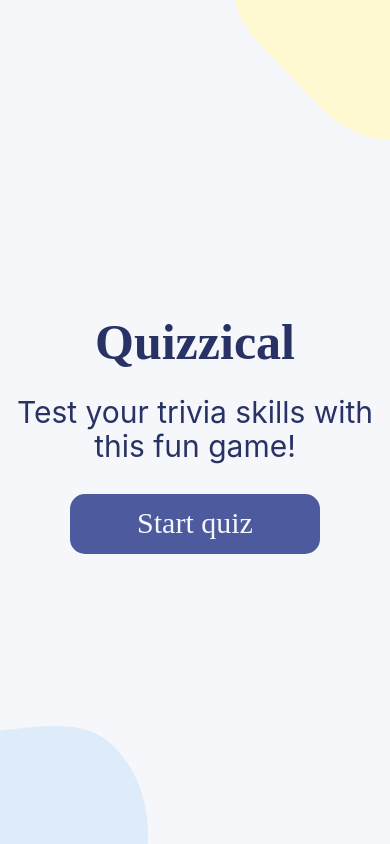
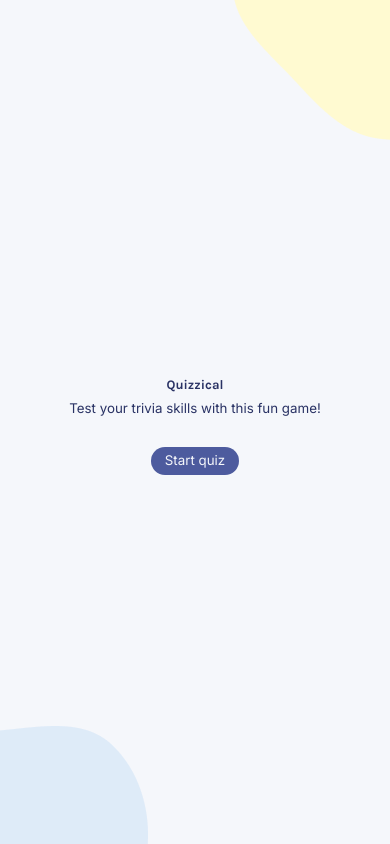
Before and after one commit to SedaIcel/quizzical, a React (Vite) app: page / in a window 390 px wide. Built offline with nearby package versions, Linux system fonts and the light colour scheme.

Commit message:
final styling and data control

```diff
--- a/index.html
+++ b/index.html
@@ -1,9 +1,20 @@
 <html>
-    <head><link rel="stylesheet" href="https://cdnjs.cloudflare.com/ajax/libs/normalize/8.0.1/normalize.css">
-        <link rel="stylesheet" href="style.css">
-    </head>
-    <body>
-        <div id="root"></div>
-        <script type="module" src="/src/index.jsx"></script>
-    </body>
+  <head>
+    <link
+      rel="stylesheet"
+      href="https://cdnjs.cloudflare.com/ajax/libs/normalize/8.0.1/normalize.css"
+    />
+    <link rel="stylesheet" href="style.css" />
+    <link rel="preconnect" href="https://fonts.googleapis.com" />
+    <link rel="preconnect" href="https://fonts.gstatic.com" crossorigin />
+    <link
+      href="https://fonts.googleapis.com/css2?family=Inter:wght@400;500;700&family=Karla:wght@700&display=swap"
+      rel="stylesheet"
+    />
+    <meta name="viewport" content="width=device-width, initial-scale=1.0" />
+  </head>
+  <body>
+    <div id="root"></div>
+    <script type="module" src="/src/index.jsx"></script>
+  </body>
 </html>
--- a/package.json
+++ b/package.json
@@ -10,7 +10,9 @@
     "preview": "vite preview"
   },
   "dependencies": {
+    "he": "^1.2.0",
     "react": "^18.2.0",
+    "react-confetti": "^6.1.0",
     "react-dom": "^18.2.0"
   },
   "devDependencies": {
--- a/src/components/Quiz.jsx
+++ b/src/components/Quiz.jsx
@@ -1,17 +1,13 @@
 import { useState, useEffect } from "react";
 import { nanoid } from "nanoid";
+import QuizData from "./QuizData";
+import Confetti from "react-confetti";
+import he from "he";
 
 export default function Quiz() {
   const [triviaData, setTriviaData] = useState([]);
   const [checkAnswers, setCheckAnswers] = useState(false);
   const [resetGame, setResetGame] = useState(0);
-
-  // const [showAnswers, setShowAnswers] = useState(false);
-
-  // function resetGame() {
-  //   setStartGame((prev) => prev + 1);
-  //   setShowAnswers(false);
-  // }
 
   function shuffleArray(array) {
     for (let i = array.length - 1; i > 0; i--) {
@@ -43,14 +39,14 @@ export default function Quiz() {
             const incorrectAnswers = item.incorrect_answers.map((answer) => {
               return {
                 id: nanoid(),
-                value: answer,
+                value: he.decode(answer),
                 isCorrect: false,
                 isHeld: false,
               };
             });
             const correctAnswer = {
               id: nanoid(),
-              value: item.correct_answer,
+              value: he.decode(item.correct_answer),
               isCorrect: true,
               isHeld: false,
             };
@@ -59,7 +55,7 @@ export default function Quiz() {
             );
             return {
               id: nanoid(),
-              question: item.question,
+              question: he.decode(item.question),
               options: allAnswers,
             };
           });
@@ -67,6 +63,7 @@ export default function Quiz() {
       )
       .catch((error) => console.log(error));
   }, [resetGame]);
+
   function holdOption(id) {
     setTriviaData((oldData) =>
       oldData.map((data) => {
@@ -92,38 +89,13 @@ export default function Quiz() {
 
   const newEl = triviaData.map(({ id, question, options }) => {
     return (
-      <div key={id}>
-        <h1 className="container-questions">{question}</h1>
-        <div className="container-button">
-          {options.map(({ id, value, isCorrect, isHeld }) => {
-            let styles = { backgroundColor: isHeld ? "#D6DBF5" : "#F5F7FB" };
-            if (checkAnswers) {
-              if (isHeld && isCorrect) {
-                styles = { backgroundColor: "#94D7A2" };
-              } else if (isHeld && isCorrect === false) {
-                styles = { backgroundColor: "#F8BCBC" };
-              } else if (isCorrect) {
-                styles = { backgroundColor: "#94D7A2" };
-              }
-            }
-            console.log(styles);
-            return (
-              <>
-                <input
-                  type="radio"
-                  id={id}
-                  name={question}
-                  className="radio-label"
-                  onClick={() => holdOption(id)}
-                  style={styles}
-                />
-                <label htmlFor={id}>{value}</label>
-              </>
-            );
-          })}
-        </div>
-        <hr />
-      </div>
+      <QuizData
+        key={id}
+        question={question}
+        options={options}
+        isCheckAnswers={checkAnswers}
+        handleClick={holdOption}
+      />
     );
   });
 
@@ -135,19 +107,22 @@ export default function Quiz() {
     setCheckAnswers(false);
   }
 
+  console.log(result);
   return (
     <div className="quiz">
-      {newEl}
-      <div>
+      {checkAnswers && result === 5 && <Confetti />}
+      <div className="quiz-questions">{newEl}</div>
+
+      <div className="quiz-result-button">
         {checkAnswers ? (
-          <div>
-            <p>{`You scored ${result}/5 correct answers`}</p>
-            <button className="quiz-check-button" onClick={reset}>
+          <>
+            <p className="quiz-result-description">{`You scored ${result}/5 correct answers`}</p>
+            <button className="check-button" onClick={reset}>
               Play again
             </button>
-          </div>
+          </>
         ) : (
-          <button onClick={handleClick} className="quiz-check-button">
+          <button onClick={handleClick} className="check-button">
             Check answers
           </button>
         )}
--- /dev/null
+++ b/src/components/QuizData.jsx
@@ -0,0 +1,50 @@
+import PropTypes from "prop-types";
+
+export default function QuizData({
+  question,
+  options,
+  isCheckAnswers,
+  handleClick,
+}) {
+  const allButtons = options.map(({ id, value, isCorrect, isHeld }) => {
+    var labelStyles = { backgroundColor: isHeld ? "#D6DBF5" : "#F5F7FB" };
+    if (isCheckAnswers) {
+      if (isHeld && isCorrect) {
+        labelStyles = { backgroundColor: "#94D7A2" };
+      } else if (isHeld && isCorrect === false) {
+        labelStyles = { backgroundColor: "#F8BCBC" };
+      } else if (isCorrect) {
+        labelStyles = { backgroundColor: "#94D7A2" };
+      }
+    }
+    return (
+      <>
+        <input
+          type="radio"
+          id={id}
+          name={question}
+          className="radio-input"
+          onClick={() => handleClick(id)}
+        />
+        <label htmlFor={id} className="radio-label" style={labelStyles}>
+          {value}
+        </label>
+      </>
+    );
+  });
+
+  return (
+    <div className="container">
+      <h1 className="container-questions">{question}</h1>
+      <div className="container-answers">{allButtons}</div>
+      <hr />
+    </div>
+  );
+}
+
+QuizData.propTypes = {
+  question: PropTypes.string,
+  options: PropTypes.arrayOf(PropTypes.object),
+  isCheckAnswers: PropTypes.bool,
+  handleClick: PropTypes.func,
+};
--- a/src/components/Start.jsx
+++ b/src/components/Start.jsx
@@ -1,13 +1,19 @@
-export default function Start(props) {
+import PropTypes from "prop-types";
+
+export default function Start({ startGame }) {
   return (
     <div className="start-page">
       <h1 className="title">Quizzical</h1>
       <p className="instructions">
         Test your trivia skills with this fun game!
       </p>
-      <button className="start-game" onClick={props.startGame}>
+      <button className="start-game" onClick={startGame}>
         Start quiz
       </button>
     </div>
   );
 }
+
+Start.propTypes = {
+  startGame: PropTypes.func,
+};
--- a/style.css
+++ b/style.css
@@ -3,10 +3,24 @@
   margin: 0;
 }
 
+:root {
+  --main-color: #f5f7fb;
+  --secondary-color: #4d5b9e;
+  --main-text-color: #293264;
+  --secondary-text-color: #f5f7fb;
+  --primary-font-family: "Karla", sans-serif;
+  --secondary-font-family: "Inter", sans-serif;
+  --primary-font-weight: 500;
+  --secondary-font-weight: 700;
+  --third-font-weight: 600;
+}
+
 .app {
-  font-family: "Karla";
-  background: #f5f7fb;
+  background: var(--main-color);
+  font-family: var(--primary-font-family);
   position: relative;
+  font-weight: var(--primary-font-weight);
+  height: 100%;
 }
 
 .app .appImgLeft {
@@ -30,83 +44,89 @@
 }
 
 .title {
-  font-size: 50px;
-  line-height: 37px;
+  font-size: 2.5rem;
   text-align: center;
-  color: #293264;
+  color: var(--main-text-color);
 }
 
 .instructions {
-  font-family: "Inter";
-  font-size: 30px;
+  font-family: var(--secondary-font-family);
+  font-weight: normal;
+  font-size: 1.5rem;
   text-align: center;
   color: #293264;
   margin-bottom: 30px;
 }
 
 .start-game {
-  width: 250px;
-  height: 60px;
+  padding: 0.5em 1em;
   border: none;
-  background: #4d5b9e;
-  border-radius: 15px;
-  font-size: 30px;
-  color: #f5f7fb;
+  background: var(--secondary-color);
+  border-radius: 1rem;
+  font-size: 1.2rem;
+  font-family: var(--secondary-font-family);
+  color: var(--secondary-text-color);
 }
 
 .quiz {
   height: 100%;
   display: flex;
   flex-direction: column;
-  justify-content: center;
-  padding: 50px 75px;
-  gap: 25px;
+  padding: 3.125rem 4.75rem;
+  gap: 3.125rem;
+  position: relative;
 }
 
-.quiz-result {
+.quiz-result-button {
   display: flex;
-  gap: 40px;
   align-items: center;
-  margin: auto;
+  gap: 3.125rem;
+  justify-content: center;
 }
 
-.quiz-results-description {
-  color: #293264;
-  font-family: Inter;
-  font-size: 12.8px;
-  font-weight: 700;
+.quiz-result-description {
+  font-weight: var(--secondary-font-weight);
+  font-size: 1rem;
+  font-family: var(--secondary-font-family);
+  color: var(--main-text-color);
 }
-.container {
-  display: flex;
-  flex-direction: column;
-  justify-content: center;
-  gap: 15px;
+
+.check-button {
+  border: none;
+  background: var(--secondary-color);
+  border-radius: 0.5rem;
+  font-size: 1rem;
+  font-family: var(--secondary-font-family);
+  color: var(--secondary-text-color);
+  font-weight: var(--third-font-weight);
+  padding: 0.625rem 1.5rem;
 }
 
 .container-questions {
-  font-weight: 700;
-  font-size: 16px;
-  color: #293264;
+  font-weight: var(--secondary-font-weight);
+  font-size: 1.2rem;
+  color: var(--main-text-color);
+  margin-top: 1.5rem;
 }
-.container-button {
-  margin-top: 15px;
-  margin-bottom: 15px;
+.container-answers {
+  margin: 1rem 0px;
   display: flex;
-  gap: 15px;
+  gap: 1.5rem;
 }
 
-.container-button input[type="radio"] {
+.radio-input {
   opacity: 0;
   position: fixed;
   width: 0;
 }
 
-.container-button label {
-  display: inline-block;
+.radio-label {
+  display: flex;
+  align-items: center;
   background: none;
   padding: 5px 20px;
   font-family: sans-serif, Arial;
-  font-size: 10px;
+  font-size: 1rem;
   font-weight: 500;
   border: 0.8px solid #4d5b9e;
   color: #293264;
@@ -115,23 +135,8 @@
   text-align: center;
 }
 
-.container-button input[type="radio"]:checked + label {
+.container-answers input[type="radio"]:checked + label {
   background-color: #d6dbf5;
-}
-
-.container-button label:hover {
-  background-color: rgb(255, 237, 221);
-}
-
-.container-answers {
-  max-width: 250px;
-  min-height: 120px;
-  border: 0.794px solid #4d5b9e;
-  background: none;
-  border-radius: 10px;
-  color: #293264;
-  margin-right: 20px;
-  padding: 5px 10px;
 }
 
 .check-answers {
@@ -139,15 +144,46 @@
   font-size: 20px;
 }
 
-.quiz-check-button {
-  background-color: #4d5b9e;
-  border-radius: 15px;
-  border: none;
-  color: #f5f7fb;
-  text-align: center;
-  font-family: Inter;
-  font-size: 10px;
-  font-weight: 600;
-  padding: 10px 20px;
-  margin: 25px auto;
+@media screen and (max-width: 992px) {
+  .title {
+    font-size: 2rem;
+  }
+  .instructions,
+  .start-game {
+    font-size: 1.2rem;
+  }
 }
+
+@media screen and (max-width: 992px) {
+  .title {
+    font-size: 2rem;
+  }
+  .instructions,
+  .start-game {
+    font-size: 1.2rem;
+  }
+}
+
+@media screen and (max-width: 600px) {
+  .quiz {
+    gap: 1.5rem;
+  }
+  .container-questions,
+  .title {
+    font-size: small;
+  }
+  .container-answers,
+  .instructions,
+  .start-game {
+    font-size: smaller;
+  }
+
+  .radio-label {
+    font-size: 0.7rem;
+    padding-left: 5px;
+    padding-right: 5px;
+  }
+  .check-button {
+    font-size: xx-small;
+  }
+}
```
Also changed, not shown: src/index.jsx (+3 -8 lines), 1 other file (tests, documents, lock files or other folders).
